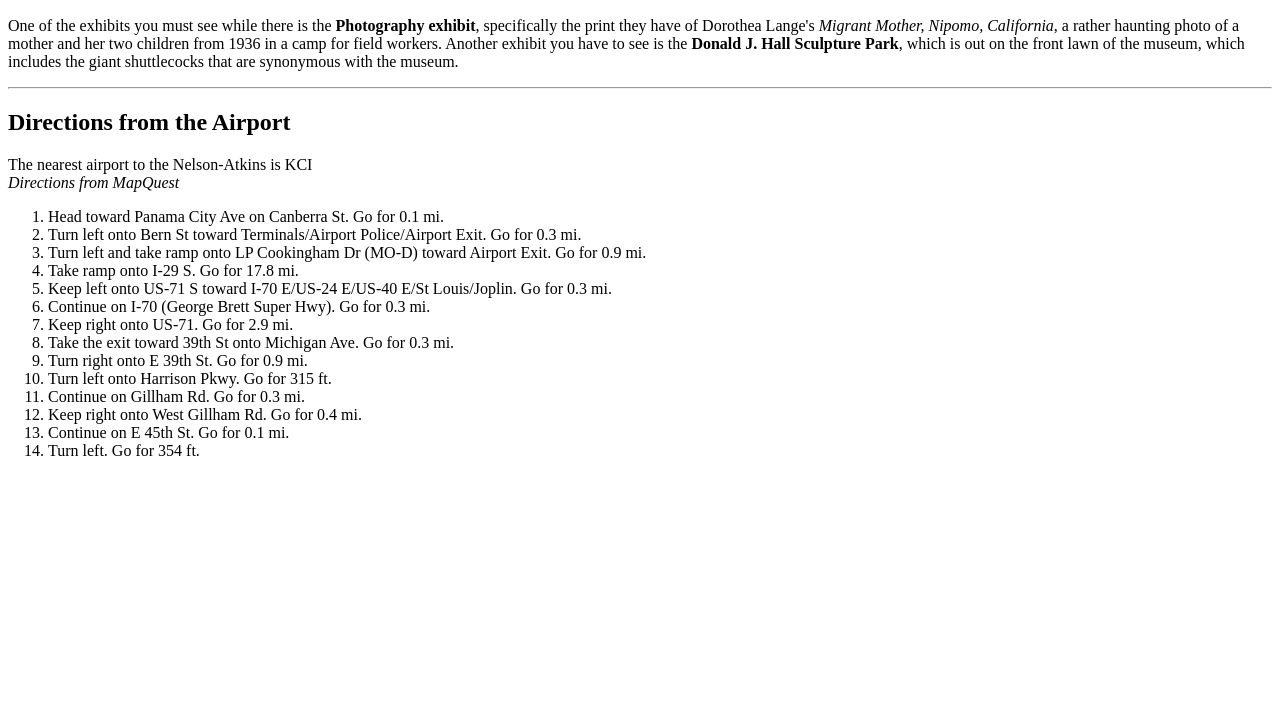
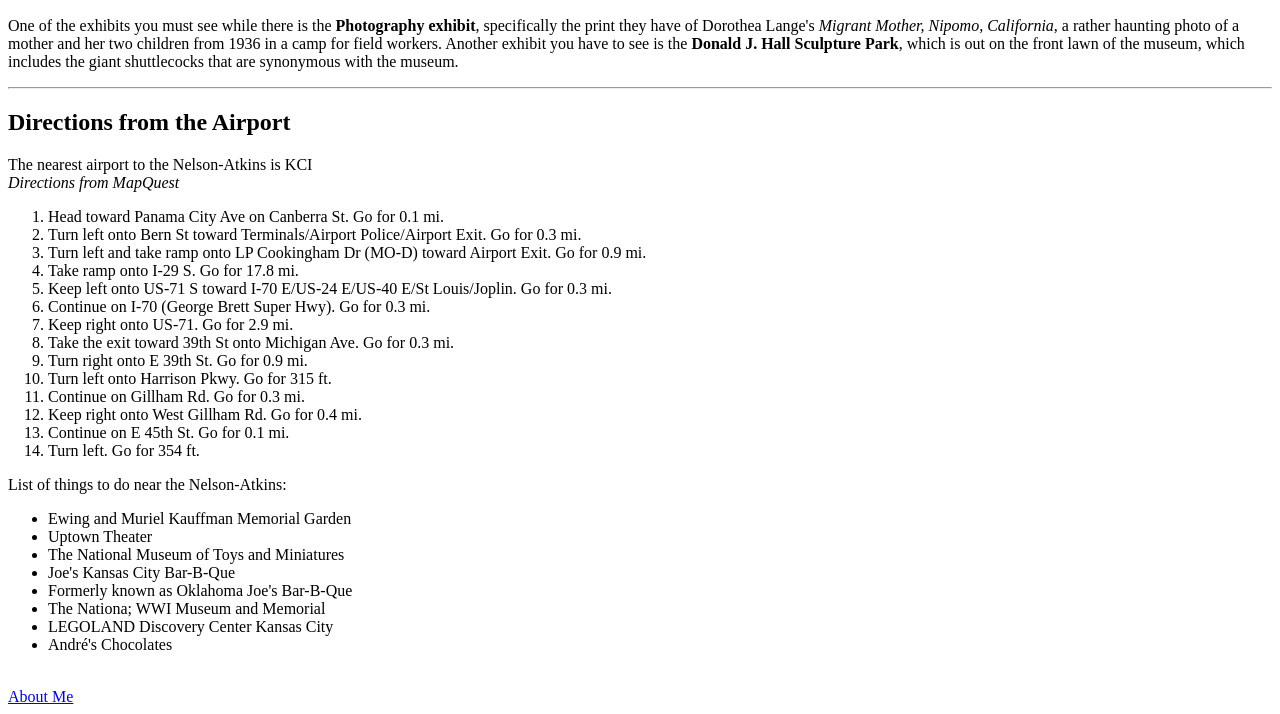
Before and after one commit to 44-563-Web-Apps-F22/44563-webapps-assignment-3-BWeddle, a plain HTML site: page index.html in a window 1280 px wide. Shown: the part 110-824 px from the top of the page. Before the commit the page ends 800 px from the top, so only its background shows below. Drawn offline with Linux system fonts and the light colour scheme.

Commit message:
added AboutMe

```diff
--- a/index.html
+++ b/index.html
@@ -37,7 +37,19 @@
             <li>Continue on E 45th St. Go for 0.1 mi.</li>
             <li>Turn left. Go for 354 ft.</li>
         </ol>
-
+        <p>List of things to do near the Nelson-Atkins:</p>
+        <ul>
+            <li>Ewing and Muriel Kauffman Memorial Garden</li>
+            <li>Uptown Theater</li>
+            <li>The National Museum of Toys and Miniatures</li>
+            <li>Joe's Kansas City Bar-B-Que</li>
+            <li>Formerly known as Oklahoma Joe's Bar-B-Que</li>
+            <li>The Nationa; WWI Museum and Memorial</li>
+            <li>LEGOLAND Discovery Center Kansas City</li>
+            <li>André's Chocolates</li>
+        </ul>
+        <br>
+        <a href="aboutme.html">About Me</a>
 
     </body>
 
```
Also changed, not shown: aboutme.html (added, +25 -0 lines), scottPilgrimPoster.jpeg (added). Lines whose indentation alone changed are shown as unchanged.
